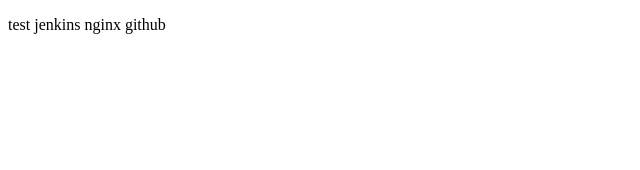
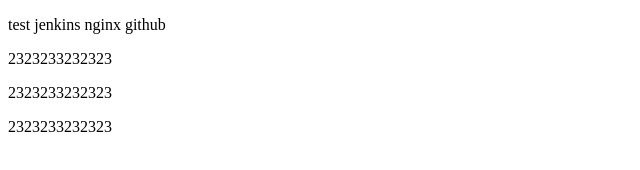
Before and after one commit to WarrenHewitt/jenkins-nignx, a plain HTML site: page index.html in a window 1280 px wide. Shown: the whole page, without its empty margins (0-640 px from the left). Drawn offline with Linux system fonts and the light colour scheme.

Commit message:
regular update

```diff
--- a/index.html
+++ b/index.html
@@ -7,5 +7,8 @@
 </head>
 <body>
     <p>test jenkins nginx  github</p>
+    <p>2323233232323</p>
+    <p>2323233232323</p>
+    <p>2323233232323</p>
 </body>
 </html>
```
